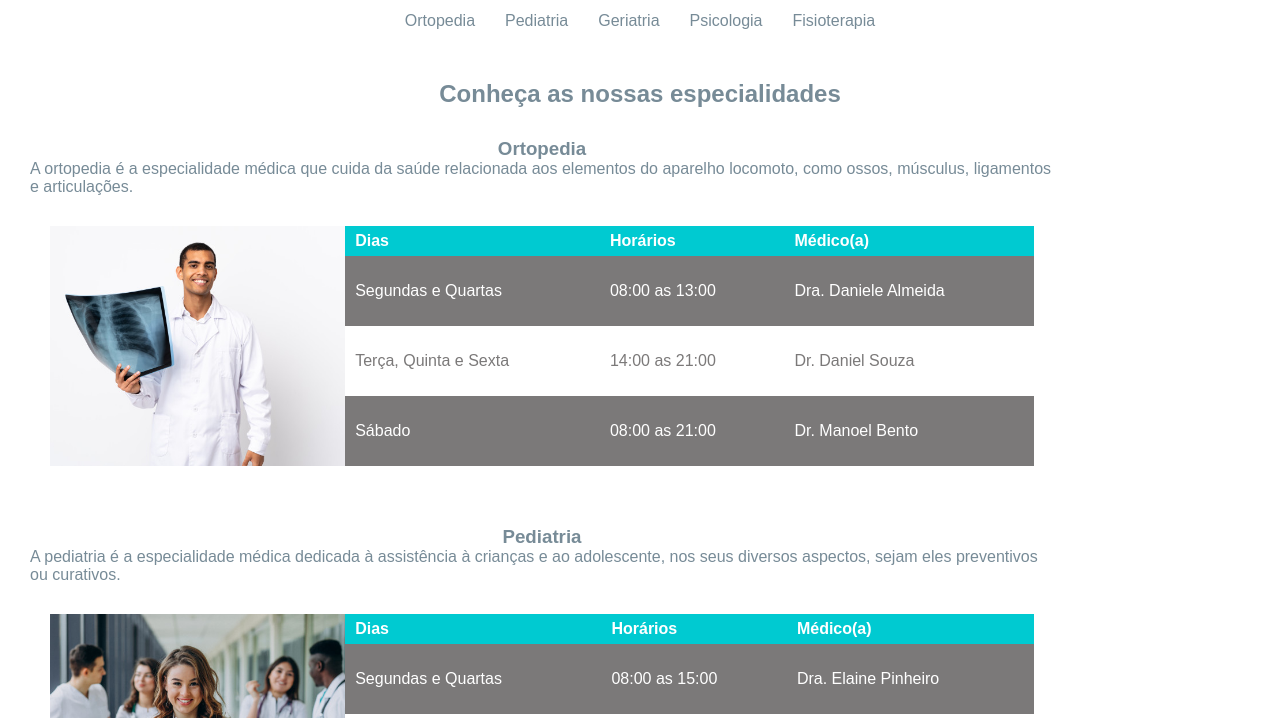
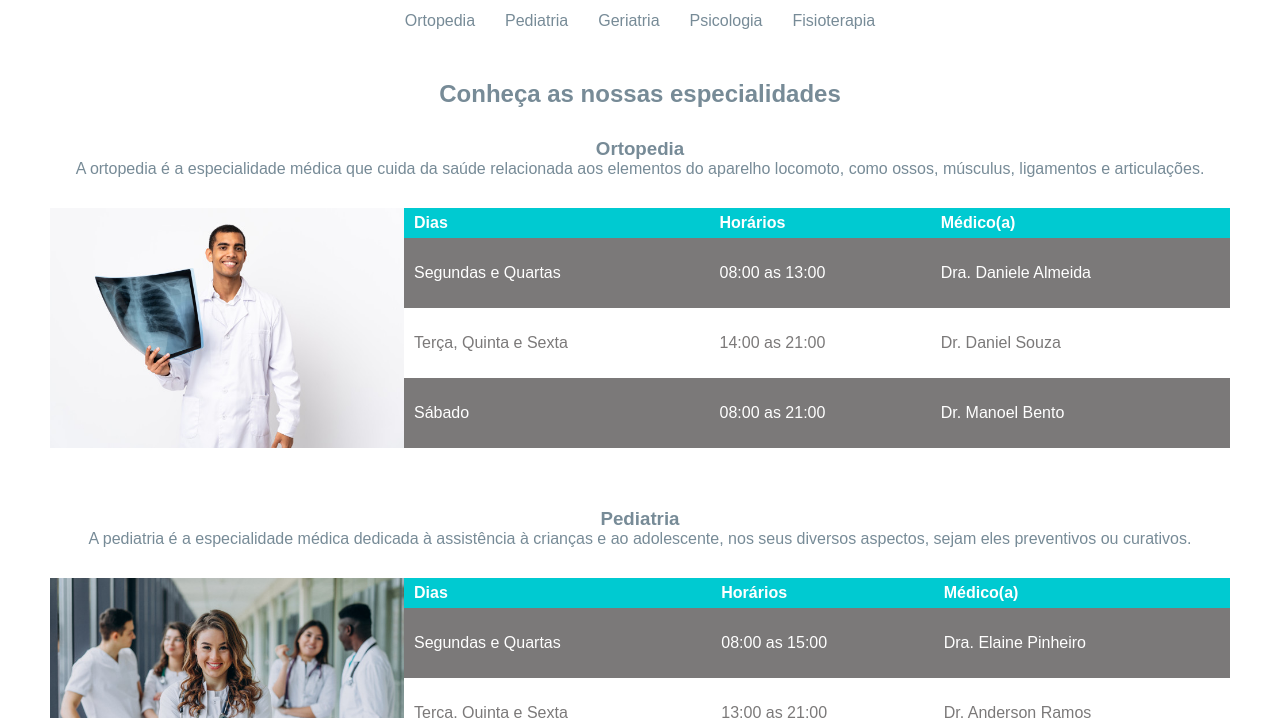
Before and after one commit to eridiass/DevMedia---ClinicaLife, a plain HTML site: page especialidades.html in a window 1280 px wide. Shown: the part 82-800 px from the top of the page. Drawn offline with Linux system fonts and the light colour scheme.

Commit message:
centralizacao teste

```diff
--- a/especialidades.css
+++ b/especialidades.css
@@ -73,7 +73,7 @@ body {
 }
 
 .especialistas-topo {
-    max-width: 1024px;
+    /*max-width: 1024px;*/
     padding: 30px;
 }
 
```
